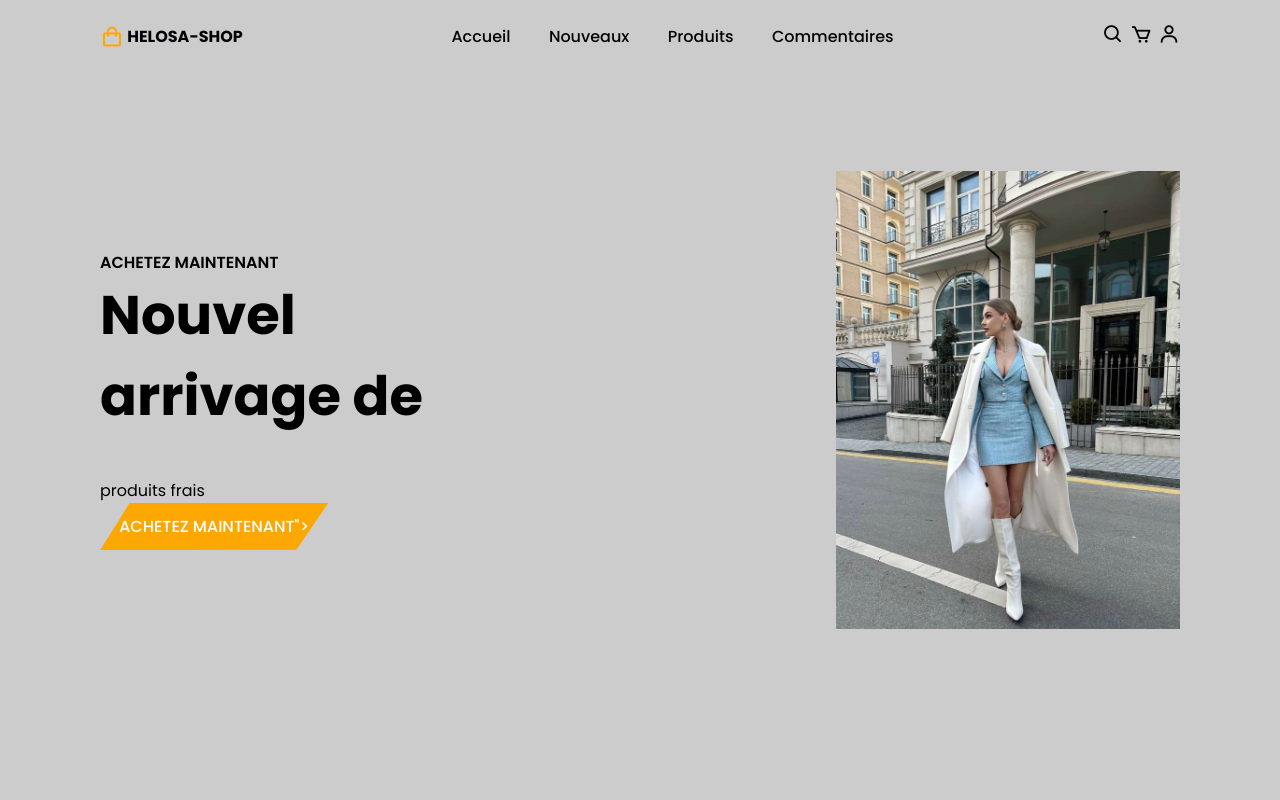
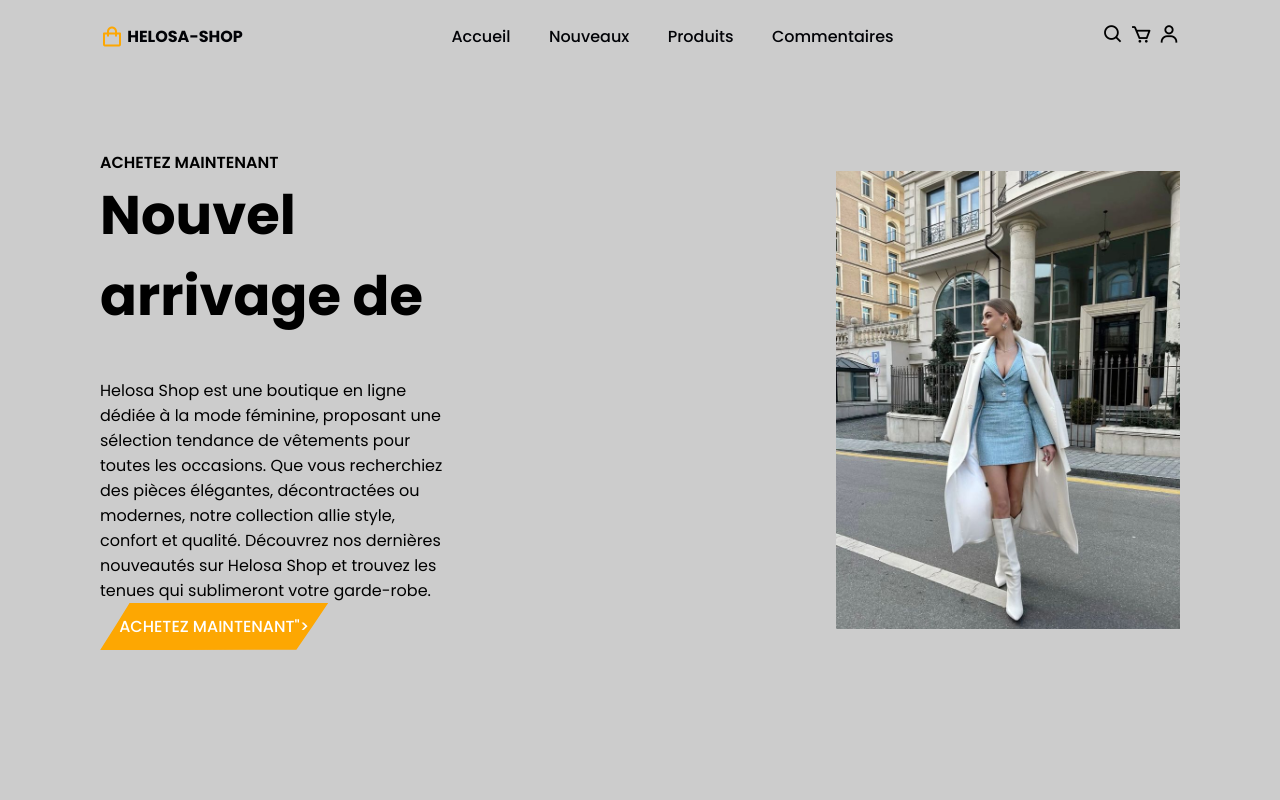
Before and after one commit to ghos-spec/HELOSA-SHOP, a plain HTML site: page index.html in a window 1280 px wide. Shown: the top 800 px of the page. Drawn offline with nearby package versions, Linux system fonts and the light colour scheme.

Commit message:
Update index.html

```diff
--- a/index.html
+++ b/index.html
@@ -75,7 +75,9 @@
     <section class="home">
         <div class="home-text" id="home">
             <span>Achetez maintenant</span>
-            <h1>Nouvel arrivage de</h1><br>produits frais <br>
+            <h1>Nouvel arrivage de</h1><br>Helosa Shop est une boutique en ligne dédiée à la mode féminine, proposant une sélection tendance de vêtements pour toutes les occasions.
+            Que vous recherchiez des pièces élégantes, décontractées ou modernes, notre collection allie style, confort et qualité.
+            Découvrez nos dernières nouveautés sur Helosa Shop et trouvez les tenues qui sublimeront votre garde-robe. <br>
             <a href="#" class="btn">Achetez maintenant"></a>
         </div>
         <div class="home-img"></div>
```
